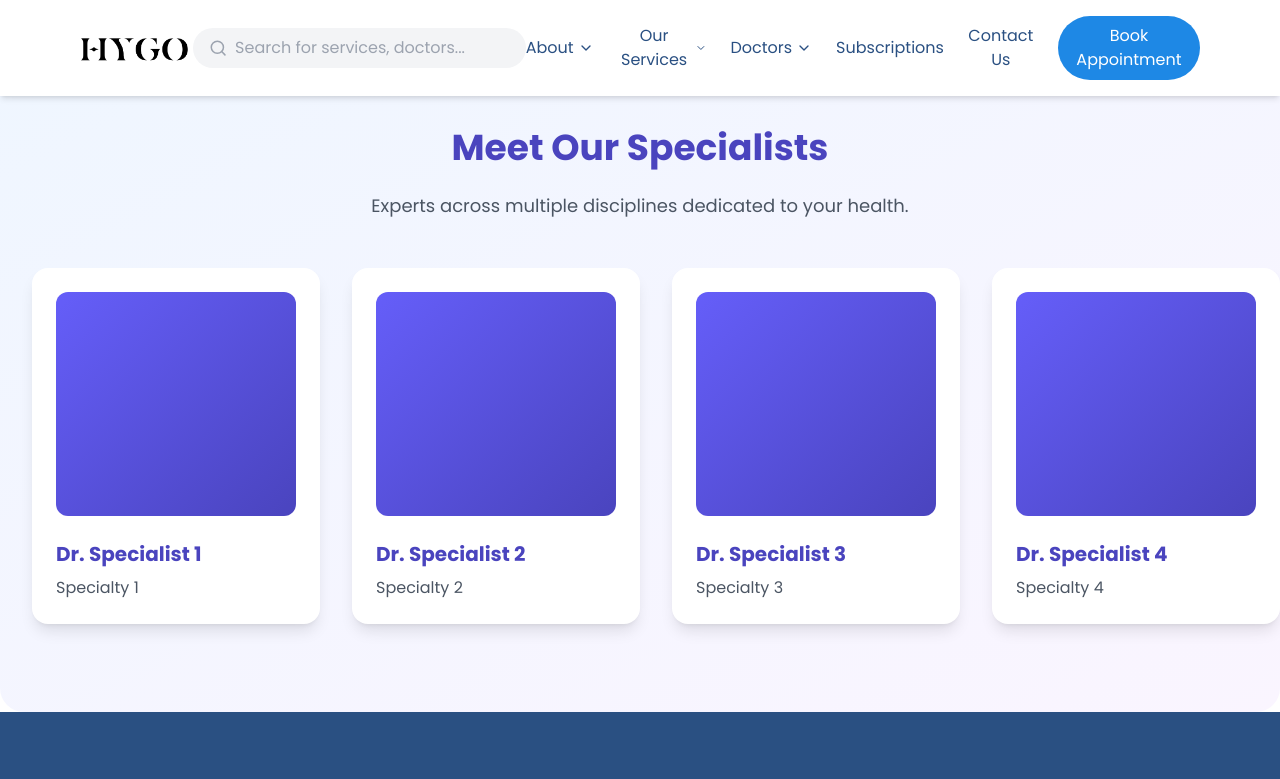
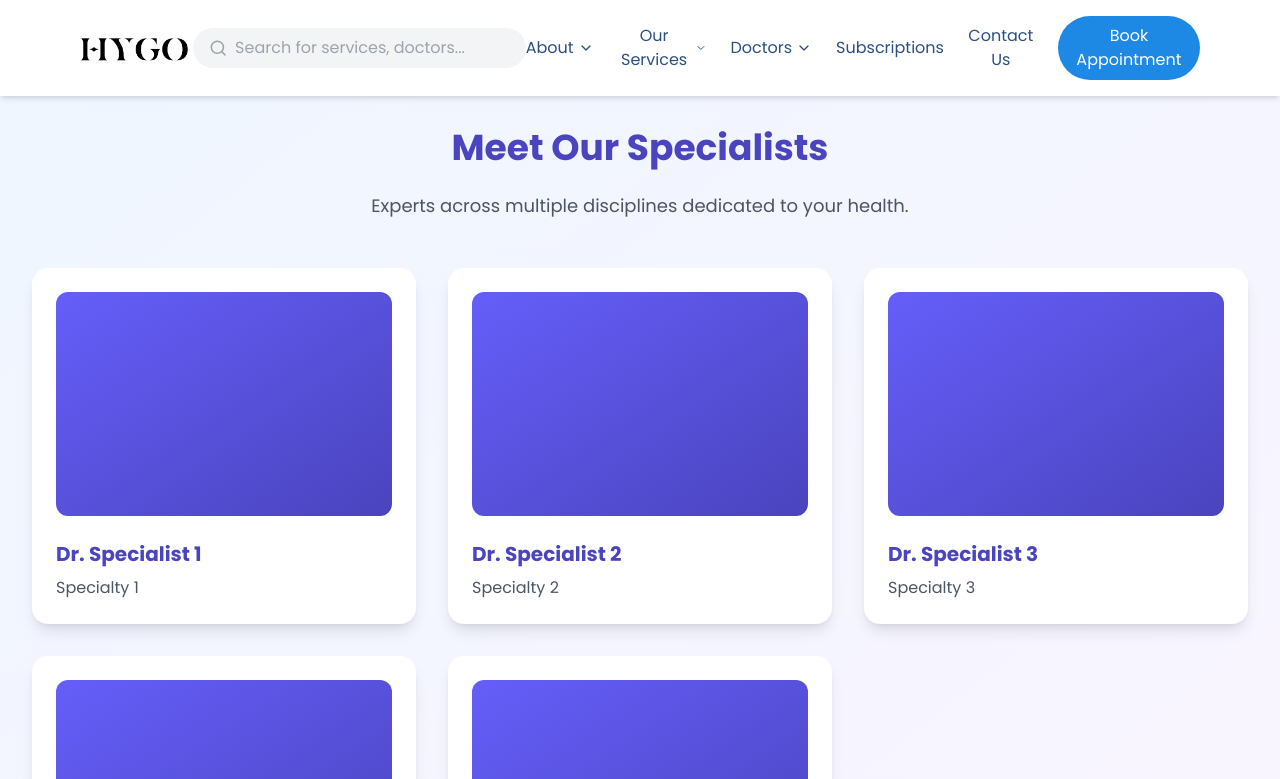
Before and after one commit to dyu2901/hygo-website, a React (Vite) app: page /specialists in a window 1280 px wide. Shown: the top 779 px of the page. Built offline with nearby package versions, Linux system fonts and the light colour scheme.

Commit message:
Refactor layout in Specialists component and update image class in Consts

```diff
--- a/src/Components/Main/Doctors/Specialists.tsx
+++ b/src/Components/Main/Doctors/Specialists.tsx
@@ -7,13 +7,13 @@ const Specialists = () => {
       <p className="text-lg text-center max-w-2xl mx-auto mb-12 text-gray-600">
         Experts across multiple disciplines dedicated to your health.
       </p>
-      <div className="flex flex-nowrap overflow-x-auto gap-8 pb-6 px-8 scrollbar-hide">
+      <div className="grid grid-cols-1 sm:grid-cols-2 lg:grid-cols-3 gap-8 px-8">
         {[1, 2, 3, 4, 5].map((i) => (
           <div
             key={i}
-            className="flex-none w-72 bg-white p-6 rounded-2xl shadow-lg hover:shadow-xl transition-all duration-300 transform hover:-translate-y-1"
+            className="bg-white p-6 rounded-2xl shadow-lg hover:shadow-xl transition-all duration-300 transform hover:-translate-y-1"
           >
-            <div className="w-full h-56 bg-gradient-to-br from-[#655EF9] to-[#4A44BE] rounded-xl mb-6"></div>
+            <div className="w-full h-56 bg-gradient-to-br from-[#655EF9] to-[#4A44BE] rounded-xl mb-6 bg-cover bg-center"></div>
             <h3 className="text-xl font-bold mb-2 text-[#4A44BE]">Dr. Specialist {i}</h3>
             <p className="text-gray-600">Specialty {i}</p>
           </div>
--- a/src/Components/Shared/Consts.tsx
+++ b/src/Components/Shared/Consts.tsx
@@ -296,7 +296,7 @@ export const DoctorsData = {
           <img
             src={Banner2}
             alt="Healthcare partnership"
-            className="rounded-xl shadow-md w-full max-w-sm mx-auto object-cover"
+            className="rounded-xl shadow-md w-full max-w-sm mx-auto object-cover md:max-w-full md:h-auto"
           />
         </div>
       </div>
```
Also changed, not shown: src/Components/Header/Header.tsx (line endings or trailing spaces).
